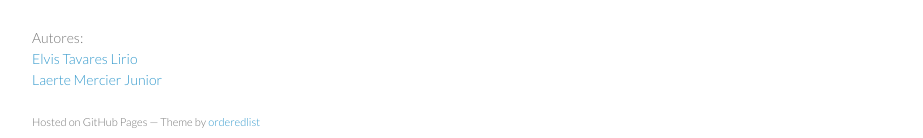
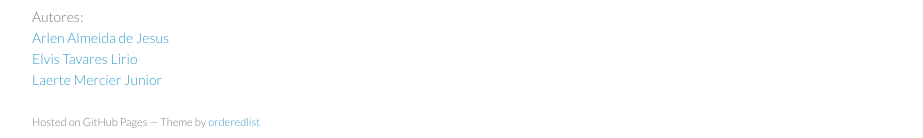
Before and after one commit to laertejjunior/easyDrums, a plain HTML site: page index.html in a window 1280 px wide. Shown: the part 599-737 px from the top of the page, without its empty margins (178-1101 px from the left). Drawn offline with Linux system fonts and the light colour scheme.

Commit message:
Update index.html

```diff
--- a/index.html
+++ b/index.html
@@ -40,7 +40,7 @@
 
       </section>
       <footer>
-        <p>Autores:<br /><a href="https://github.com/laertejjunior">Elvis Tavares Lirio<br />Laerte Mercier Junior</a></p>
+        <p>Autores:<br /><a href="https://github.com/laertejjunior">Arlen Almeida de Jesus<br />Elvis Tavares Lirio<br />Laerte Mercier Junior</a></p>
         <p><small>Hosted on GitHub Pages &mdash; Theme by <a href="https://github.com/orderedlist">orderedlist</a></small></p>
       </footer>
     </div>
```
